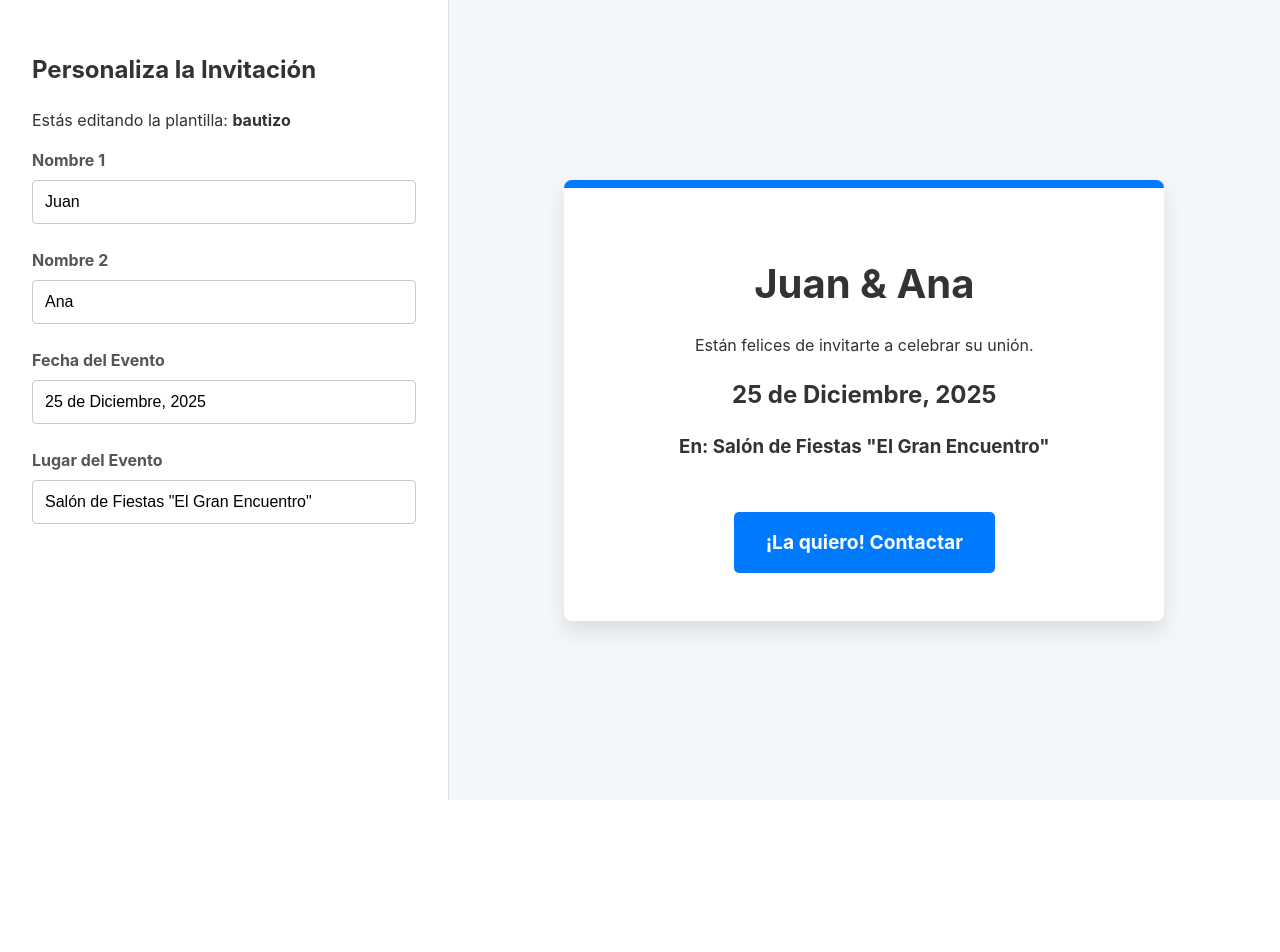
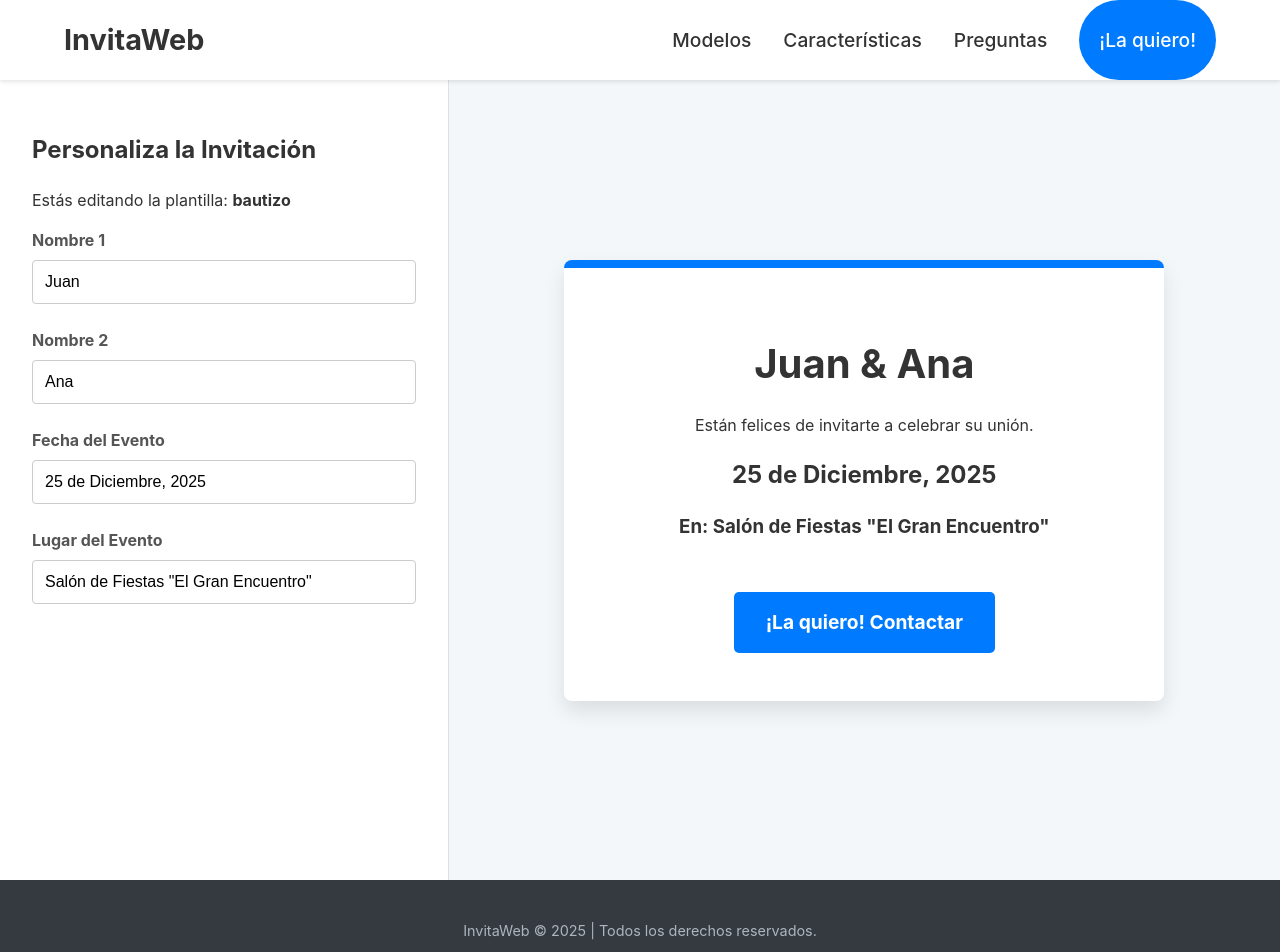
Before and after one commit to Charlydk/Portal_tarjetas_invitaciones, a React (Vite) app: page /demo/bautizo in a window 1280 px wide. Shown: the top 952 px of the page. Before the commit the page ends 800 px from the top, so only its background shows below. Built offline with nearby package versions, Linux system fonts and the light colour scheme.

Commit message:
FEAT: agregamos Header y Footer

```diff
--- a/src/App.jsx
+++ b/src/App.jsx
@@ -1,14 +1,20 @@
 import React from 'react';
 import { Routes, Route } from 'react-router-dom';
-import HomePage from './pages/HomePage'; // Crearemos este archivo ahora
-import DemoPage from './pages/DemoPage'; // Crearemos este archivo ahora
+import HomePage from './pages/HomePage';
+import DemoPage from './pages/DemoPage';
+import Navbar from './components/Navbar';
+import Footer from './components/Footer';
 
 function App() {
   return (
-    <Routes>
-      <Route path="/" element={<HomePage />} />
-      <Route path="/demo/:templateId" element={<DemoPage />} />
-    </Routes>
+    <>
+      <Navbar />
+      <Routes>
+        <Route path="/" element={<HomePage />} />
+        <Route path="/demo/:templateId" element={<DemoPage />} />
+      </Routes>
+      <Footer />
+    </>
   );
 }
 
--- /dev/null
+++ b/src/components/Footer.css
@@ -0,0 +1,18 @@
+.footer {
+    background-color: #343a40;
+    padding: 2rem 0;
+    color: #fff;
+    text-align: center;
+  }
+
+  .footer-container {
+    max-width: 1200px;
+    margin: 0 auto;
+    padding: 0 24px;
+  }
+
+  .footer-text {
+    margin: 0.5rem 0;
+    font-size: 0.9rem;
+    color: #adb5bd;
+  }
--- /dev/null
+++ b/src/components/Footer.jsx
@@ -0,0 +1,22 @@
+import React from 'react';
+import './Footer.css';
+
+function Footer() {
+  const currentYear = new Date().getFullYear();
+
+  return (
+    <footer id="contact" className="footer">
+      <div className="footer-container">
+        <p className="footer-text">
+          InvitaWeb © {currentYear} | Todos los derechos reservados.
+        </p>
+        <p className="footer-text">
+          Desarrollado con ❤️ en Tucumán, Argentina.
+        </p>
+        {/* Aquí podrías añadir íconos de redes sociales en el futuro */}
+      </div>
+    </footer>
+  );
+}
+
+export default Footer;
--- /dev/null
+++ b/src/components/Navbar.css
@@ -0,0 +1,72 @@
+.navbar {
+    background: #fff;
+    height: 80px;
+    display: flex;
+    justify-content: center;
+    align-items: center;
+    font-size: 1.2rem;
+    position: sticky;
+    top: 0;
+    z-index: 999;
+    box-shadow: 0 2px 4px rgba(0, 0, 0, 0.1);
+  }
+
+  .navbar-container {
+    display: flex;
+    justify-content: space-between;
+    height: 80px;
+    z-index: 1;
+    width: 100%;
+    padding: 0 24px;
+    max-width: 1200px;
+  }
+
+  .navbar-logo {
+    color: #333;
+    justify-self: flex-start;
+    cursor: pointer;
+    text-decoration: none;
+    font-size: 1.8rem;
+    font-weight: bold;
+    display: flex;
+    align-items: center;
+  }
+
+  .nav-menu {
+    display: flex;
+    align-items: center;
+    list-style: none;
+    text-align: center;
+  }
+
+  .nav-item {
+    height: 80px;
+  }
+
+  .nav-link {
+    color: #333;
+    display: flex;
+    align-items: center;
+    text-decoration: none;
+    padding: 0 1rem;
+    height: 100%;
+    cursor: pointer;
+    transition: all 0.2s ease-in-out;
+  }
+
+  .nav-link:hover {
+    color: #007bff;
+  }
+
+  .nav-button {
+    background-color: #007bff;
+    color: #fff;
+    padding: 8px 20px;
+    border-radius: 50px;
+    margin-left: 1rem;
+  }
+
+  .nav-button:hover {
+    background-color: #0056b3;
+    color: #fff;
+  }
--- /dev/null
+++ b/src/components/Navbar.jsx
@@ -0,0 +1,30 @@
+import React from 'react';
+import './Navbar.css';
+
+function Navbar() {
+  return (
+    <nav className="navbar">
+      <div className="navbar-container">
+        <a href="/" className="navbar-logo">
+          InvitaWeb
+        </a>
+        <ul className="nav-menu">
+          <li className="nav-item">
+            <a href="#templates" className="nav-link">Modelos</a>
+          </li>
+          <li className="nav-item">
+            <a href="#features" className="nav-link">Características</a>
+          </li>
+          <li className="nav-item">
+            <a href="#faq" className="nav-link">Preguntas</a>
+          </li>
+          <li className="nav-item">
+            <a href="#contact" className="nav-link nav-button">¡La quiero!</a>
+          </li>
+        </ul>
+      </div>
+    </nav>
+  );
+}
+
+export default Navbar;
```
